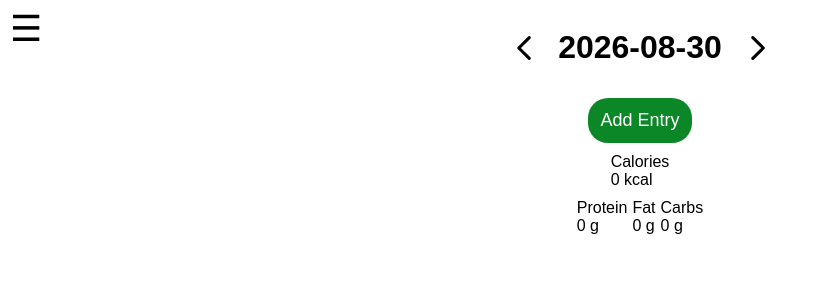
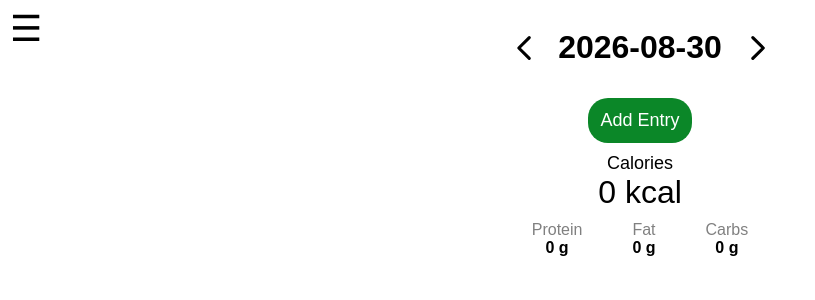
Before and after one commit to Tom8l/local-calorie-counter, a React (Vite) app: page / in a window 1280 px wide. Shown: the top 300 px of the page, without its empty margins (0-815 px from the left). Built offline with nearby package versions, Linux system fonts and the light colour scheme.

Commit message:
Polished nutrient text on homepage

```diff
--- a/src/pages/Home.module.css
+++ b/src/pages/Home.module.css
@@ -30,11 +30,33 @@
   cursor: pointer;
 }
 
-
 .nextDateArrow {
   cursor: pointer;
 }
 
+
+.caloriesContainer {
+  text-align: center;
+}
+
+.caloriesLabel {
+  font-size: large;
+}
+
+.caloriesKcal {
+  font-size: xx-large;
+}
+
 .macroContainer {
   display: flex;
+  gap: 50px;
+  text-align: center;
 }
+
+.macroLabel {
+  color: grey;
+}
+
+.macroGrams {
+  font-weight: 600;
+}
--- a/src/pages/Home.tsx
+++ b/src/pages/Home.tsx
@@ -86,28 +86,41 @@ export function Home({ entriesVersion }: HomeProps) {
 
         </div>
 
-        <div className="dailyCaloriesText">
+        <div className={styles.caloriesContainer}>
+          <div className={styles.caloriesLabel}>
             Calories
-          <br/>
+          </div>
+          <div className={styles.caloriesKcal}>
             {totals.calories} kcal
           </div>
-        <div className={styles.buttonContainer}>
+        </div>
+        <div className={styles.macroContainer}>
           <div>
+            <div className={styles.macroLabel}>
               Protein
-            <br/>
+            </div>
+            <div className={styles.macroGrams}>
               {totals.protein} g
+            </div>
           </div>
 
           <div>
+            <div className={styles.macroLabel}>
               Fat
-            <br/>
+            </div>
+            <div className={styles.macroGrams}>
               {totals.fat} g
+            </div>
           </div>
 
           <div>
+            <div className={styles.macroLabel}>
               Carbs
-          <br/>
+            </div>
+            <div className={styles.macroGrams}>
               {totals.carbs} g
+            </div>
+
           </div>
         </div>
 
```
Lines whose indentation alone changed are shown as unchanged.
